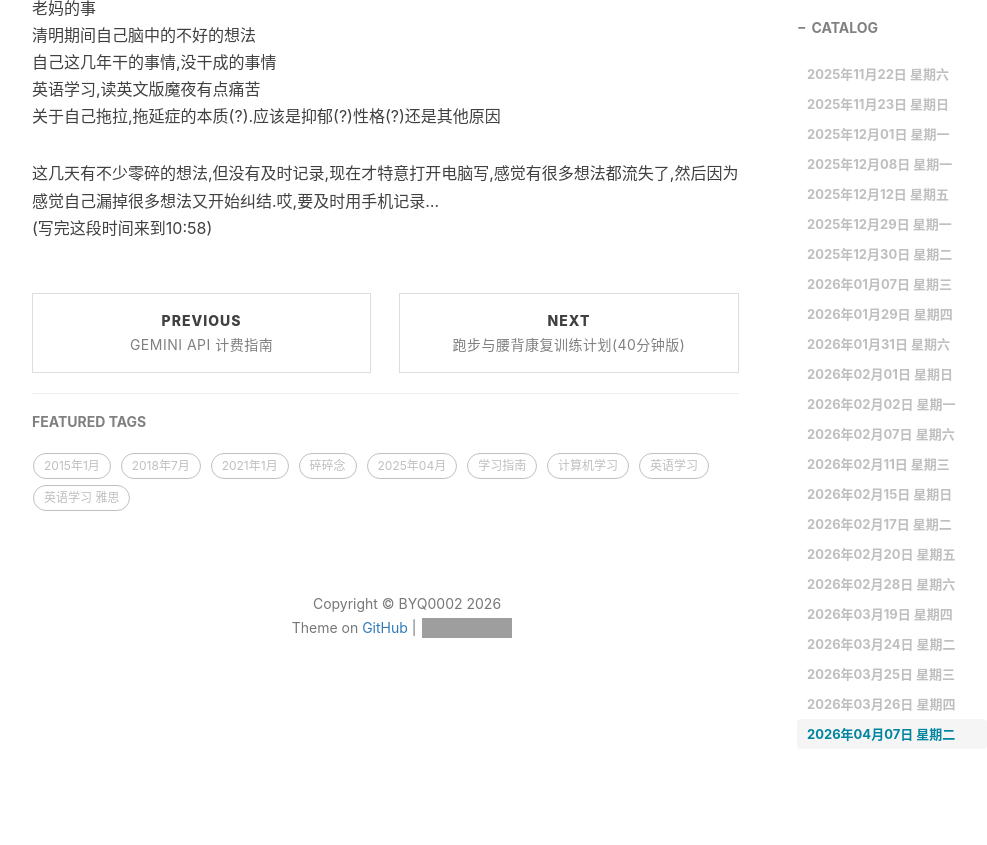
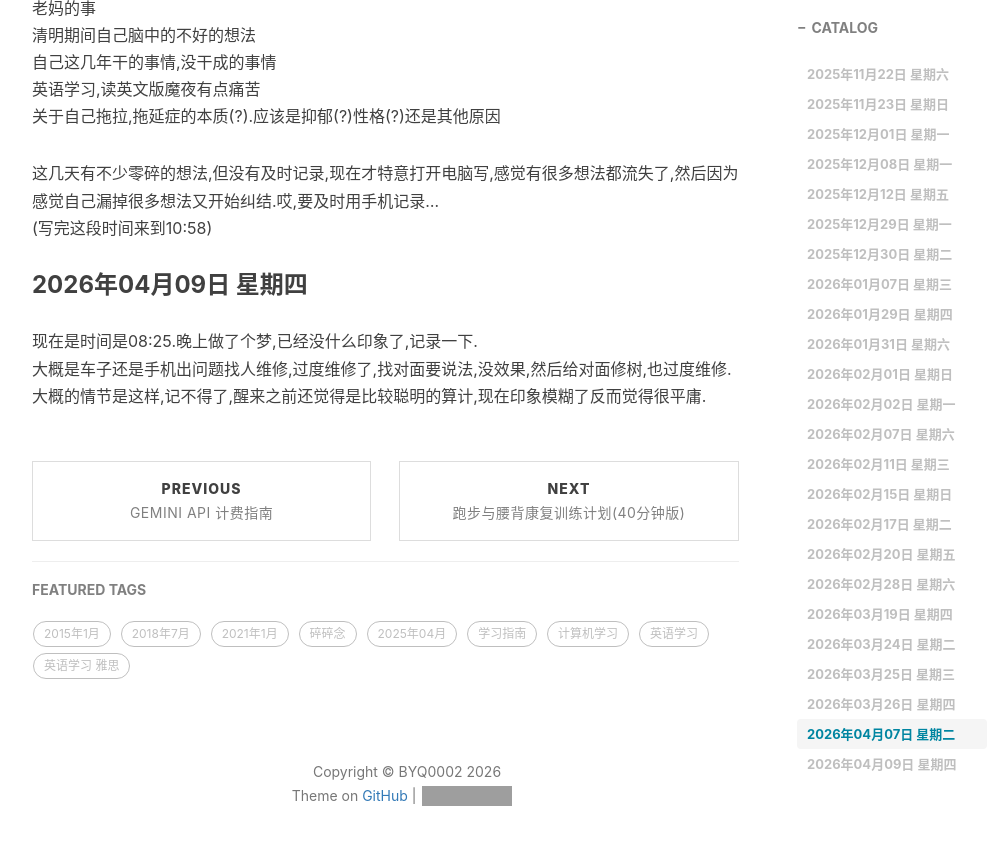
Before and after one commit to Shiina25qpwe/Shiina25qpwe.github.io, a Jekyll site: the page built from _posts/2025-11-08-一点近况v25.md, in a window 1280 px wide and 900 px high, scrolled down 24388 px. Shown: the top 845 px of the window, without its empty margins (233-1220 px from the left). Built offline with Jekyll 4.4.1, drawn with Linux system fonts in a browser that asks for light colours; nearby versions of some CDN libraries; comment, search, counter and statistics services are not loaded; grey boxes are pictures that could not be loaded.

Commit message:
更新日记(0409_v1)

```diff
--- a/_posts/2025-11-08-一点近况v25.md
+++ b/_posts/2025-11-08-一点近况v25.md
@@ -703,3 +703,9 @@ https://www.zhihu.com/question/1985686511627306600/answer/1991505529701421659
 
 这几天有不少零碎的想法,但没有及时记录,现在才特意打开电脑写,感觉有很多想法都流失了,然后因为感觉自己漏掉很多想法又开始纠结.哎,要及时用手机记录...
 (写完这段时间来到10:58)
+
+### 2026年04月09日 星期四
+
+现在是时间是08:25.晚上做了个梦,已经没什么印象了,记录一下.
+大概是车子还是手机出问题找人维修,过度维修了,找对面要说法,没效果,然后给对面修树,也过度维修.
+大概的情节是这样,记不得了,醒来之前还觉得是比较聪明的算计,现在印象模糊了反而觉得很平庸.
```
